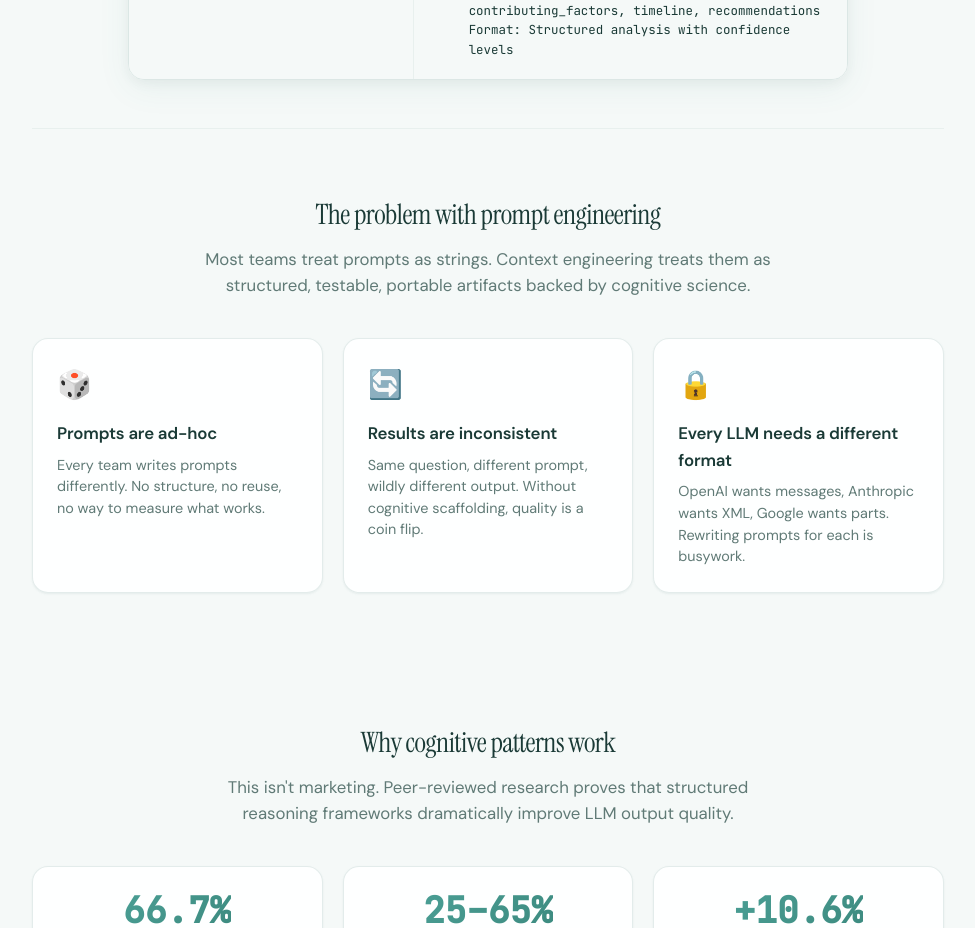
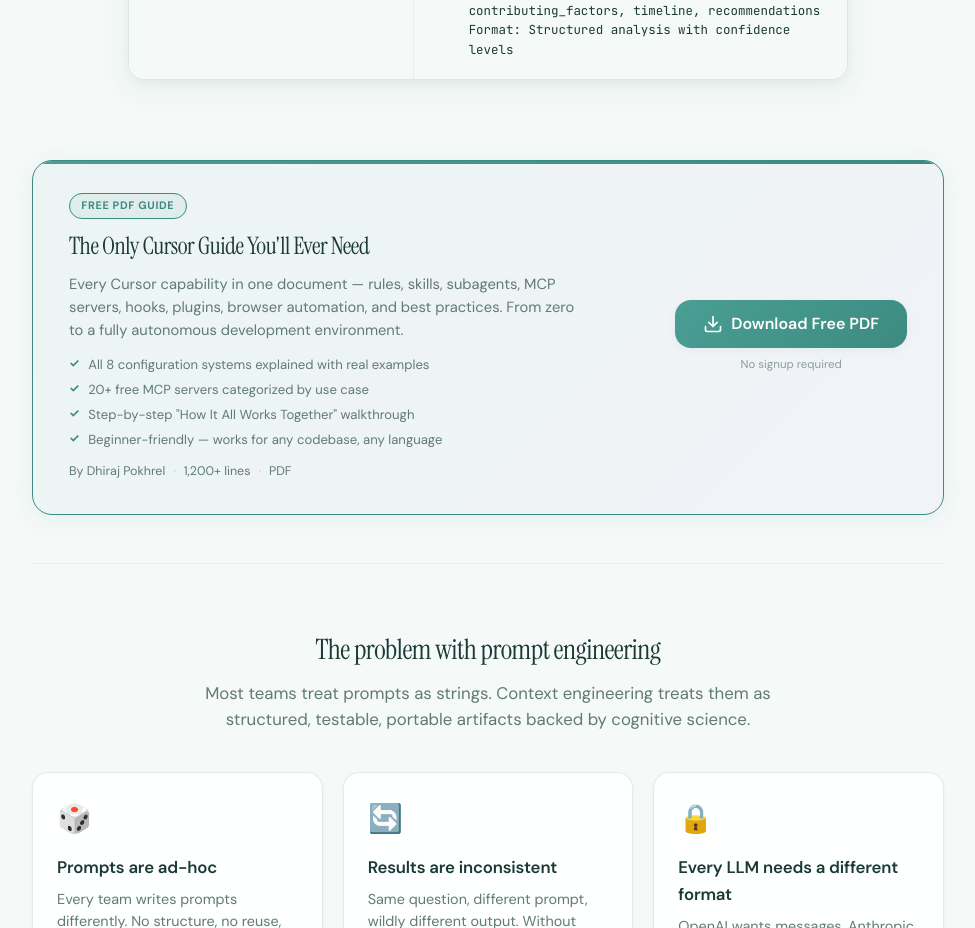
Before and after one commit to SadhiraAI/mycontext, a React (Vite) app in the folder app/web/: page / in a window 1280 px wide. Shown: the part 1520-2448 px from the top of the page, without its empty margins (152-1127 px from the left). Built offline with nearby package versions, Linux system fonts and the light colour scheme; no server answers.

Commit message:
Add free Cursor guide PDF download to landing page

```diff
--- a/app/web/src/pages/Landing.css
+++ b/app/web/src/pages/Landing.css
@@ -337,6 +337,140 @@
   word-break: break-word;
   font-family: var(--font-mono);
   color: var(--text);
+}
+
+/* ── Free Guide Download ──────────────────────────────── */
+.landing-guide-section {
+  border-top: none;
+  padding: 2rem 0 3rem;
+}
+
+.landing-guide-card {
+  display: grid;
+  grid-template-columns: 1fr auto;
+  gap: 2rem;
+  align-items: center;
+  padding: 2rem 2.25rem;
+  border-radius: var(--radius-xl, 1rem);
+  border: 1px solid var(--accent);
+  background: linear-gradient(135deg, rgba(13, 148, 136, 0.04), rgba(139, 92, 246, 0.04));
+  box-shadow: 0 4px 24px rgba(13, 148, 136, 0.08);
+  position: relative;
+  overflow: hidden;
+}
+
+.landing-guide-card::before {
+  content: "";
+  position: absolute;
+  top: 0;
+  left: 0;
+  right: 0;
+  height: 3px;
+  background: var(--accent-gradient);
+}
+
+@media (max-width: 700px) {
+  .landing-guide-card {
+    grid-template-columns: 1fr;
+    text-align: center;
+  }
+}
+
+.landing-guide-content {
+  display: flex;
+  flex-direction: column;
+  gap: 0.5rem;
+}
+
+.landing-guide-badge {
+  display: inline-flex;
+  width: fit-content;
+  padding: 0.2rem 0.7rem;
+  border-radius: 50px;
+  font-size: 0.68rem;
+  font-weight: 700;
+  text-transform: uppercase;
+  letter-spacing: 0.06em;
+  color: var(--accent);
+  background: var(--accent-glow);
+  border: 1px solid var(--accent);
+}
+
+.landing-guide-title {
+  font-family: var(--font-serif);
+  font-size: 1.5rem;
+  font-weight: 400;
+  margin: 0;
+  letter-spacing: -0.02em;
+}
+
+.landing-guide-desc {
+  font-size: 0.92rem;
+  color: var(--text-muted);
+  line-height: 1.55;
+  margin: 0;
+  max-width: 520px;
+}
+
+.landing-guide-highlights {
+  list-style: none;
+  padding: 0;
+  margin: 0.25rem 0 0;
+  display: flex;
+  flex-direction: column;
+  gap: 0.25rem;
+}
+
+.landing-guide-highlights li {
+  font-size: 0.82rem;
+  color: var(--text-muted);
+  padding-left: 1.2rem;
+  position: relative;
+}
+
+.landing-guide-highlights li::before {
+  content: "\2713";
+  position: absolute;
+  left: 0;
+  color: var(--accent);
+  font-weight: 700;
+  font-size: 0.75rem;
+}
+
+.landing-guide-meta {
+  display: flex;
+  align-items: center;
+  gap: 0.5rem;
+  font-size: 0.78rem;
+  color: var(--text-muted);
+  margin-top: 0.25rem;
+}
+
+.landing-guide-sep {
+  opacity: 0.4;
+}
+
+.landing-guide-action {
+  display: flex;
+  flex-direction: column;
+  align-items: center;
+  gap: 0.5rem;
+  flex-shrink: 0;
+}
+
+.landing-guide-download {
+  gap: 0.5rem;
+  white-space: nowrap;
+}
+
+.landing-guide-download svg {
+  flex-shrink: 0;
+}
+
+.landing-guide-note {
+  font-size: 0.72rem;
+  color: var(--text-muted);
+  opacity: 0.7;
 }
 
 /* ── Problem cards ─────────────────────────────────────── */
--- a/app/web/src/pages/Landing.jsx
+++ b/app/web/src/pages/Landing.jsx
@@ -327,6 +327,49 @@
                 <span className="landing-demo-label">Structured context</span>
                 <pre>{DEMO_OUTPUT}</pre>
               </div>
+            </div>
+          </div>
+        </section>
+
+        {/* ── Free Guide Download ────────────────────── */}
+        <section className="landing-section landing-guide-section">
+          <div className="landing-guide-card">
+            <div className="landing-guide-content">
+              <span className="landing-guide-badge">Free PDF Guide</span>
+              <h2 className="landing-guide-title">The Only Cursor Guide You'll Ever Need</h2>
+              <p className="landing-guide-desc">
+                Every Cursor capability in one document — rules, skills, subagents, MCP servers,
+                hooks, plugins, browser automation, and best practices. From zero to a fully
+                autonomous development environment.
+              </p>
+              <ul className="landing-guide-highlights">
+                <li>All 8 configuration systems explained with real examples</li>
+                <li>20+ free MCP servers categorized by use case</li>
+                <li>Step-by-step "How It All Works Together" walkthrough</li>
+                <li>Beginner-friendly — works for any codebase, any language</li>
+              </ul>
+              <div className="landing-guide-meta">
+                <span>By Dhiraj Pokhrel</span>
+                <span className="landing-guide-sep">·</span>
+                <span>1,200+ lines</span>
+                <span className="landing-guide-sep">·</span>
+                <span>PDF</span>
+              </div>
+            </div>
+            <div className="landing-guide-action">
+              <a
+                href="/cursor_guide.pdf"
+                download="The_Only_Cursor_Guide_Youll_Ever_Need.pdf"
+                className="landing-btn primary large landing-guide-download"
+              >
+                <svg viewBox="0 0 24 24" width="20" height="20" fill="none" stroke="currentColor" strokeWidth="2" strokeLinecap="round" strokeLinejoin="round">
+                  <path d="M21 15v4a2 2 0 01-2 2H5a2 2 0 01-2-2v-4" />
+                  <polyline points="7 10 12 15 17 10" />
+                  <line x1="12" y1="15" x2="12" y2="3" />
+                </svg>
+                Download Free PDF
+              </a>
+              <span className="landing-guide-note">No signup required</span>
             </div>
           </div>
         </section>
```
Also changed, not shown: 1 other file (tests, documents, lock files or other folders).
